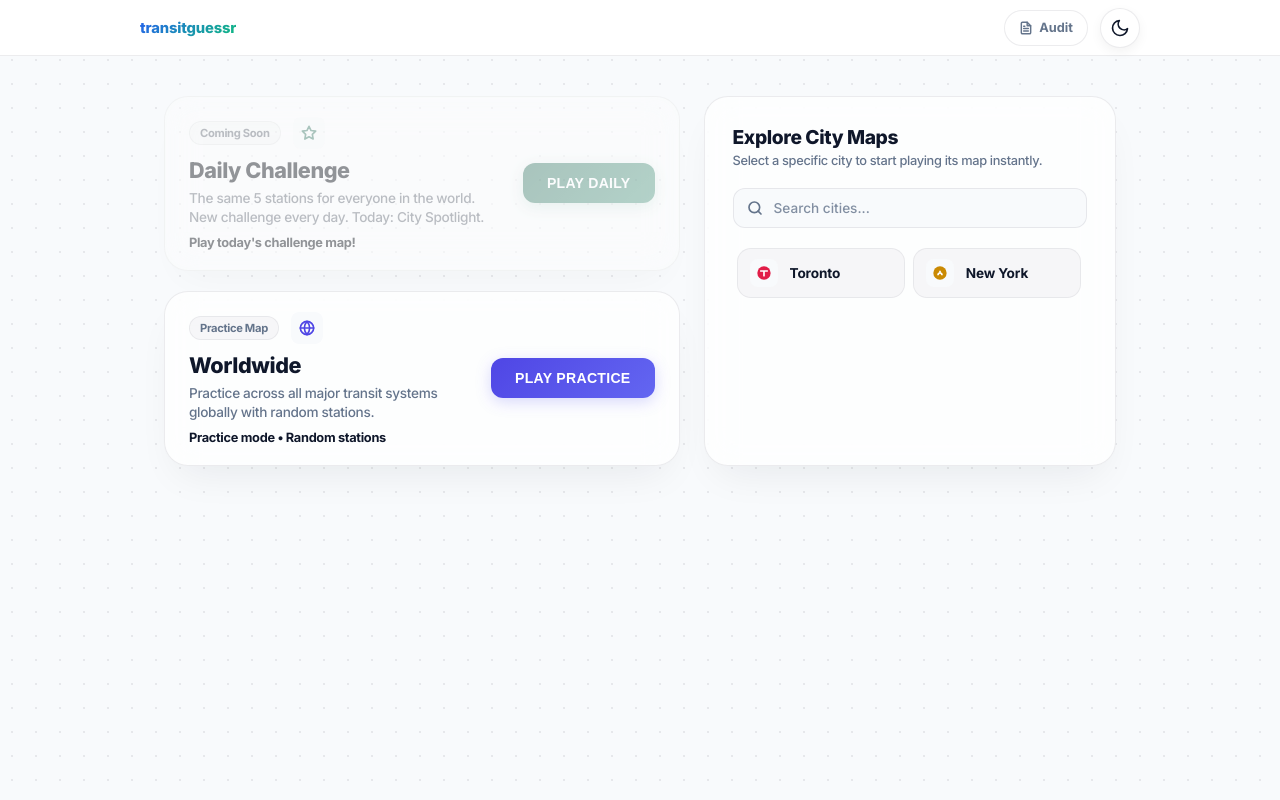
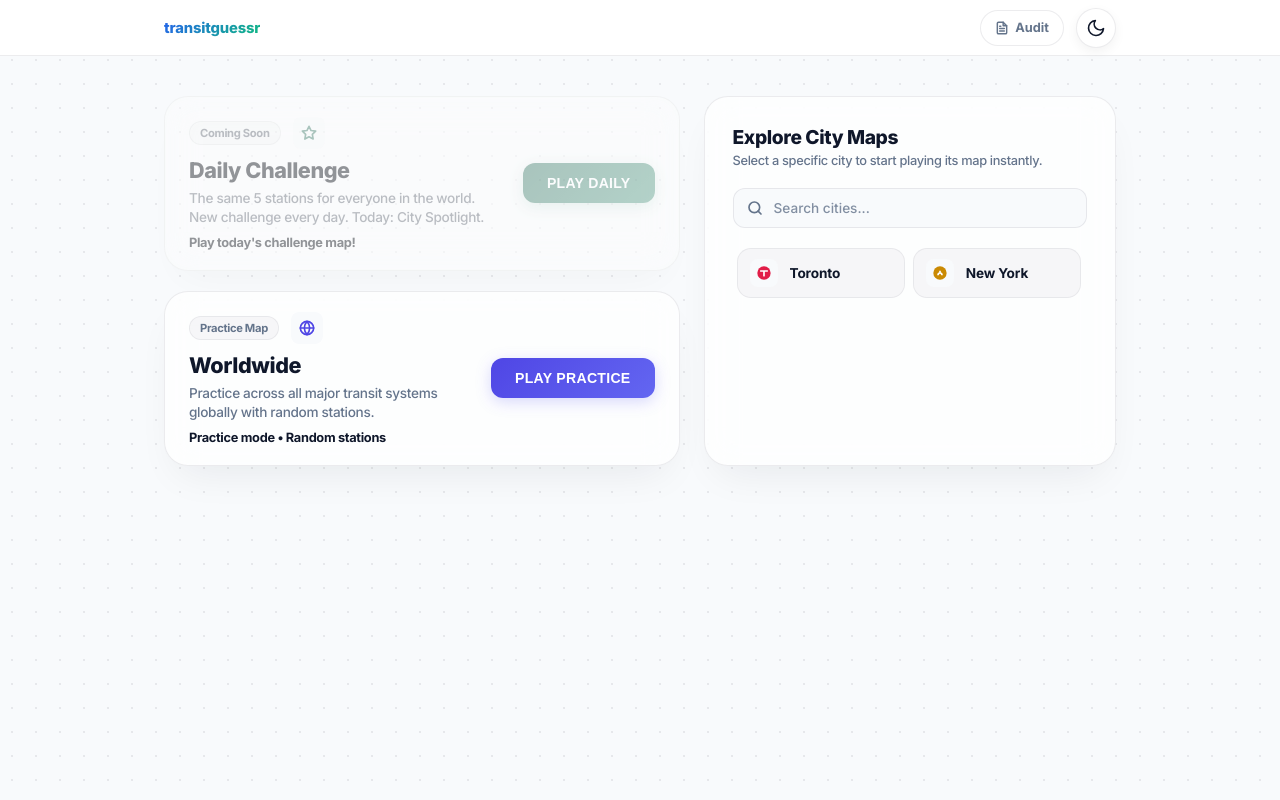
Before and after one commit to Small-Batch-Logic/TransitGuessr, a Svelte app: page / in a window 1280 px wide. Built offline with nearby package versions, Linux system fonts and the light colour scheme.

Commit message:
Fix header padding formula to correctly align with content column

```diff
--- a/src/css/screens/start.css
+++ b/src/css/screens/start.css
@@ -7,7 +7,7 @@
 }
 
 #start-screen .header-inner {
-  padding: 0 calc(50% - 500px);
+  padding: 0 max(20px, calc((100% - 1000px) / 2 + 24px));
 }
 
 .start-content {
```
